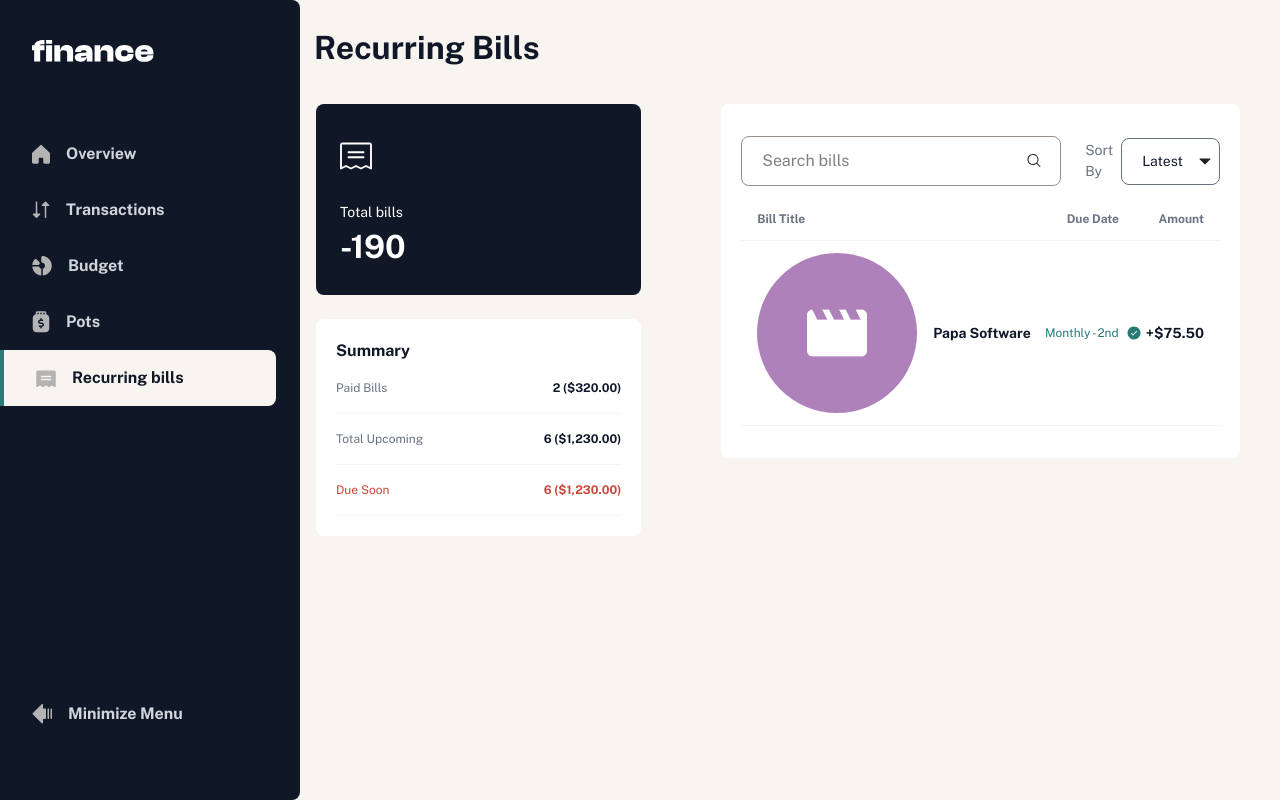
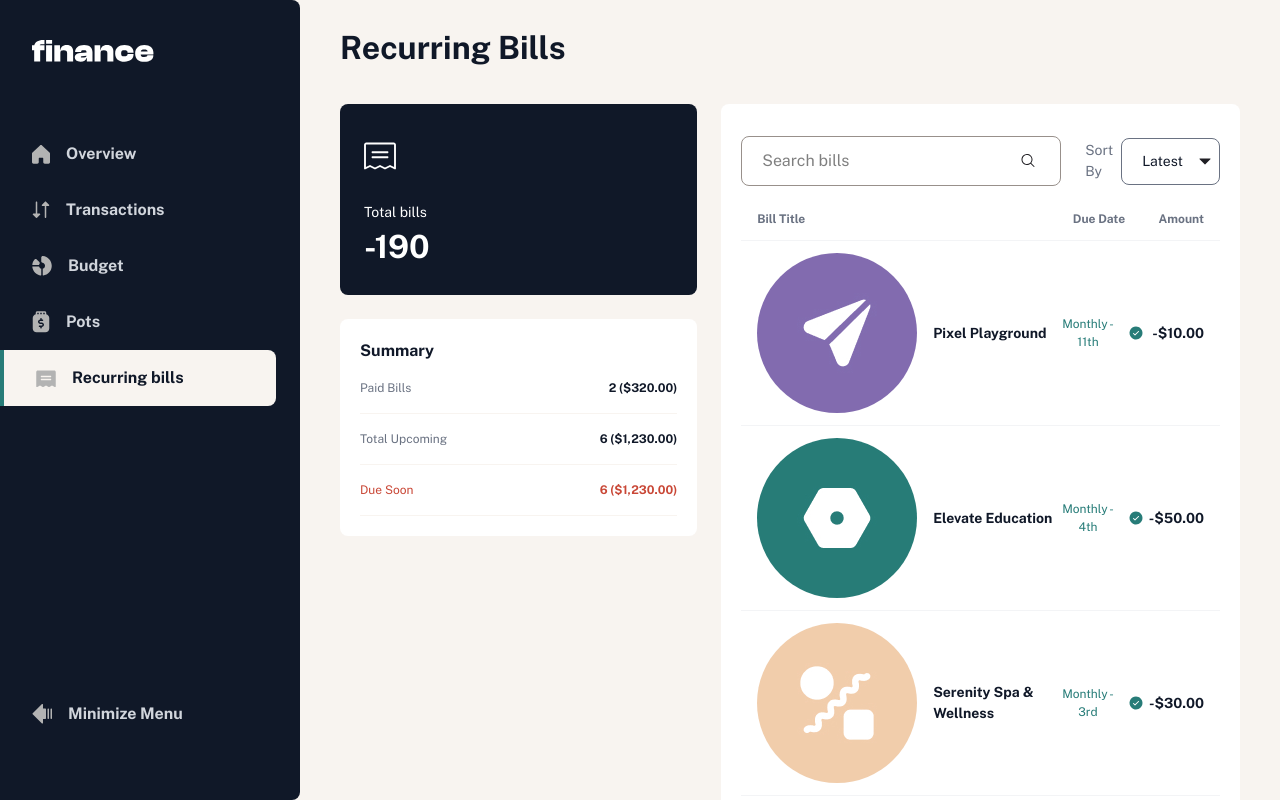
Before and after one commit to 12Ricky0/finance-app, a Next.js app: page /finance/recurring in a window 1280 px wide. Shown: the top 800 px of the page. Built offline with nearby package versions, Linux system fonts and the light colour scheme.

Commit message:
recur page added

```diff
--- a/components/cards/overview_budget.tsx
+++ b/components/cards/overview_budget.tsx
@@ -1,6 +1,7 @@
 import Image from "next/image";
 import Chart from "../ui/charts";
 import data from "../../data.json";
+import Link from "next/link";
 
 export default function Budget_Card() {
   const budgets = data.budgets.slice(0, 4);
@@ -21,7 +22,7 @@ export default function Budget_Card() {
       <div className="flex justify-between mb-[32px]">
         <h1 className="text-gray-900 font-bold text-[20px]">Budgets</h1>
 
-        <div className="inline-flex items-center gap-3">
+        <Link href="/finance/budget" className="inline-flex items-center gap-3">
           <h2 className="font-normal text-[14px] text-gray-500">See Details</h2>
           <Image
             src="/assets/images/icon-caret-right.svg"
@@ -30,7 +31,7 @@ export default function Budget_Card() {
             height={32}
             className=" w-auto h-auto cursor-pointer "
           />
-        </div>
+        </Link>
       </div>
       <div className="flex flex-col gap-4 md:flex-row ">
         <div className="mx-auto">
--- a/components/cards/recurring_bill.tsx
+++ b/components/cards/recurring_bill.tsx
@@ -1,44 +1,135 @@
 "use client";
 import Image from "next/image";
-import { useState } from "react";
+import { useState, useEffect, use } from "react";
 import { Sort_Dropdown } from "../ui/dropdown";
+import data from "../../data.json";
+import { usePathname, useSearchParams, useRouter } from "next/navigation";
+import { FinanceContext } from "@/context";
 
 export default function Recurring_Bill_Card() {
+  const pathname = usePathname();
+  const searchParams = useSearchParams();
+  const router = useRouter();
+  const searchInput = searchParams.get("query")?.toString();
+  const { sort } = use(FinanceContext);
+  const currentDefaultDate = new Date("August 19, 2024");
+
+  const formatCurrency = new Intl.NumberFormat("en-US", {
+    style: "currency",
+    currency: "USD",
+  });
+
+  const getOrdinalSuffix = (day: number) => {
+    if (day > 3 && day < 21) return `${day}th`;
+    switch (day % 10) {
+      case 1:
+        return "1st";
+      case 2:
+        return "2nd";
+      case 3:
+        return "3rd";
+      default:
+        return `${day}th`;
+    }
+  };
+
+  const recurringBills = data.transactions
+    .filter((transaction) => transaction.recurring === true)
+    .filter(
+      (cat) => new Date(cat.date).getMonth() == currentDefaultDate.getMonth()
+    );
+  const [transactions, setTransactions] = useState(recurringBills);
+
+  function handleSearch(term: string) {
+    const params = new URLSearchParams(searchParams);
+
+    if (term) {
+      params.set("query", term);
+    } else {
+      params.delete("query");
+    }
+    router.replace(`${pathname}?${params.toString()}`);
+  }
+
+  useEffect(() => {
+    const recurring = data.transactions
+      .filter((transaction) => transaction.recurring === true)
+      .filter(
+        (cat) => new Date(cat.date).getMonth() == currentDefaultDate.getMonth()
+      );
+    let filteredTransactions = recurring;
+    if (searchInput) {
+      filteredTransactions = filteredTransactions.filter((transaction) =>
+        transaction.name.toLowerCase().includes(searchInput.toLowerCase())
+      );
+    }
+
+    const sortedTransactions = [...filteredTransactions];
+
+    if (sort === "Oldest") {
+      sortedTransactions.sort(
+        (a, b) => new Date(a.date).getTime() - new Date(b.date).getTime()
+      );
+    } else if (sort === "A to Z") {
+      sortedTransactions.sort((a, b) => a.name.localeCompare(b.name));
+    } else if (sort === "Z to A") {
+      sortedTransactions.sort((a, b) => b.name.localeCompare(a.name));
+    } else if (sort === "Highest") {
+      sortedTransactions.sort((a, b) => b.amount - a.amount);
+    } else if (sort === "Lowest") {
+      sortedTransactions.sort((a, b) => a.amount - b.amount);
+    } else {
+      sortedTransactions.sort(
+        (a, b) => new Date(b.date).getMonth() - new Date(a.date).getMonth()
+      );
+    }
+
+    setTransactions(sortedTransactions);
+  }, [searchInput, sort]);
+
   return (
-    <section className="bg-white mx-4 md:mx-10 md:py-8 pt-6 pb-8 px-[20px] relative rounded-lg">
-      <div className="flex lg:w-full justify-between items-center gap-6">
+    <section className="bg-white mx-4 md:mx-0 md:py-8 pt-6 pb-8 px-[20px] relative rounded-lg">
+      <div className="flex justify-between items-center gap-6">
         <div className="relative w-full">
           <input
+            onChange={(e) => handleSearch(e.target.value)}
             type="search"
-            className="py-3 border w-full border-beige-500 rounded-lg px-[20px] lg:w-[320px] md:w-[160px]"
+            className="py-3 border md:w-[320px] w-full border-beige-500 rounded-lg px-[20px] "
             placeholder="Search bills"
+            defaultValue={searchParams.get("query")?.toString()}
           />
           <Image
             src="/assets/images/icon-search.svg"
             alt="search"
             width={24}
             height={24}
-            className="w-auto h-auto  cursor-pointer absolute right-[20px] top-1/3"
+            className="w-auto h-auto  cursor-pointer absolute right-[20px] md:left-[280px] top-1/3"
           />
         </div>
+        <div className="md:flex md:w-full justify-end">
           <Sort_Dropdown />
         </div>
-      <div className="flex gap-2 flex-col border-b pb-[20px] mt-6 md:hidden border-gray-300">
+      </div>
+      {transactions.map((bill, index) => (
+        <div
+          key={index}
+          className="flex gap-2 flex-col border-b pb-[20px] mt-6 md:hidden border-gray-300"
+        >
           <div className="inline-flex items-center gap-3">
             <Image
-            src="/assets/images/avatars/bytewise.jpg"
+              src={bill.avatar.slice(1)}
               alt="right"
               width={32}
               height={32}
               className=" w-auto h-auto rounded-full cursor-pointer"
             />
-          <h2 className="font-bold text-[14px] text-gray-900">Papa Software</h2>
+            <h2 className="font-bold text-[14px] text-gray-900">{bill.name}</h2>
           </div>
 
           <div className="flex justify-between">
             <div className="inline-flex gap-2 items-center ">
               <span className="font-normal text-[12px] text-[#277C78]">
-              Monthly - 1st
+                Monthly - {getOrdinalSuffix(new Date(bill.date).getDate())}
               </span>
 
               <Image
@@ -49,9 +140,12 @@ export default function Recurring_Bill_Card() {
                 className=" w-auto h-auto cursor-pointer"
               />
             </div>
-          <span className="font-bold text-[14px] text-gray-900">$250.00</span>
+            <span className="font-bold text-[14px] text-gray-900">
+              {formatCurrency.format(bill.amount)}
+            </span>
           </div>
         </div>
+      ))}
       {/* desktop viewport */}
       <table className="hidden md:table  w-full mt-6">
         <thead className=" border-b border-gray-100">
@@ -61,23 +155,29 @@ export default function Recurring_Bill_Card() {
             <th className="text-right pr-4 pb-3">Amount</th>
           </tr>
         </thead>
-        <tbody className=" border-b border-gray-100">
-          <tr className=" mx-4 font-normal text-[12px] text-gray-500 mt-6 ">
+        <tbody className="">
+          {transactions.map((bill, index) => (
+            <tr
+              key={index}
+              className=" mx-4 font-normal text-[12px] text-gray-500 mt-6  border-b border-gray-100"
+            >
               <td className="flex items-center gap-4 text-left pl-4 py-3">
                 <Image
-                src="/assets/images/avatars/bytewise.jpg"
+                  src={bill.avatar.slice(1)}
                   alt="right"
                   width={32}
                   height={32}
                   className=" w-auto h-auto rounded-full cursor-pointer"
                 />
                 <h2 className="font-bold text-[14px] text-gray-900">
-                Papa Software
+                  {bill.name}
                 </h2>
               </td>
               <td className="text-center  text-[#277C78] py-3">
                 <div className="flex justify-center gap-2">
-                <span>Monthly - 2nd</span>
+                  <span>
+                    Monthly - {getOrdinalSuffix(new Date(bill.date).getDate())}
+                  </span>
                   <Image
                     src="/assets/images/icon-selected.svg"
                     alt="right"
@@ -88,9 +188,10 @@ export default function Recurring_Bill_Card() {
                 </div>
               </td>
               <td className="font-bold text-[14px] text-gray-900 text-right pr-4 py-3">
-              +$75.50
+                {formatCurrency.format(bill.amount)}
               </td>
             </tr>
+          ))}
         </tbody>
       </table>
       {/* <Pagination /> */}
--- a/components/cards/total_bill.tsx
+++ b/components/cards/total_bill.tsx
@@ -20,7 +20,7 @@ export default function Total_Bill_Card() {
     )
     .reduce((acc, transaction) => acc + transaction.amount, 0);
   return (
-    <section className="flex mx-4 flex-col md:flex-row md:justify-between gap-6 lg:flex-col">
+    <section className="flex mx-4 md:mx-0 flex-col md:flex-row md:justify-between gap-6 lg:flex-col">
       <div className="bg-gray-900 rounded-lg w-full py-6 px-[20px] md:flex-col md:items-start md:px-6 md:gap-[32px] md:pt-[38px] flex items-center gap-[20px]">
         <Image
           src="/assets/images/icon-recurring-bills.svg"
--- a/components/skeletons/overlay.tsx
+++ b/components/skeletons/overlay.tsx
@@ -1,11 +1,12 @@
 "use client";
 import { ReactNode } from "react";
-import { useRouter } from "next/navigation";
+import { useRouter, usePathname } from "next/navigation";
 
 export function Overlay({ children }: { children: ReactNode }) {
   const router = useRouter();
+  const pathname = usePathname();
   function handleClick(e: React.MouseEvent) {
-    if (e.target === e.currentTarget) {
+    if (e.target === e.currentTarget && pathname != "/finance/pots") {
       router.back();
     }
   }
--- a/components/ui/dropdown.tsx
+++ b/components/ui/dropdown.tsx
@@ -114,7 +114,7 @@ export function Sort_Dropdown() {
       <div className="relative hidden md:block">
         <div
           onClick={() => setDisplaySort(!displaySort)}
-          className="flex  gap-2 items-center  cursor-pointer"
+          className="flex gap-2 items-center cursor-pointer"
         >
           <span className="font-normal text-gray-500 text-[14px]">Sort By</span>
           <div className="border-gray-500 border px-[20px] flex gap-4 py-3 rounded-lg">
--- a/components/ui/recurring_bill_ui.tsx
+++ b/components/ui/recurring_bill_ui.tsx
@@ -15,11 +15,13 @@ export default function Recurring_Bill_UI() {
         isMinimized ? "lg:ml-[80px]" : "lg:ml-[300px]"
       }`}
     >
-      <h1 className={`font-bold text-[32px] text-gray-900 mx-3.5 mt-6 pb-8`}>
+      <h1
+        className={`font-bold text-[32px] text-gray-900 mx-6 md:mx-[40px] mt-6 pb-8`}
+      >
         Recurring Bills
       </h1>
 
-      <div className="flex gap-6 lg:flex-row justify-between  flex-col">
+      <div className="flex gap-6 lg:flex-row justify-between md:mx-[40px] flex-col">
         <div className="flex-1">
           <Total_Bill_Card />
         </div>
```
Also changed, not shown: components/cards/overview_recurring.tsx (+6 -2 lines), components/cards/overview_transaction.tsx (+7 -2 lines), components/ui/delete_modal.tsx (+7 -2 lines), components/ui/pots_container.tsx (+34 -2 lines). Lines whose indentation alone changed are shown as unchanged.
